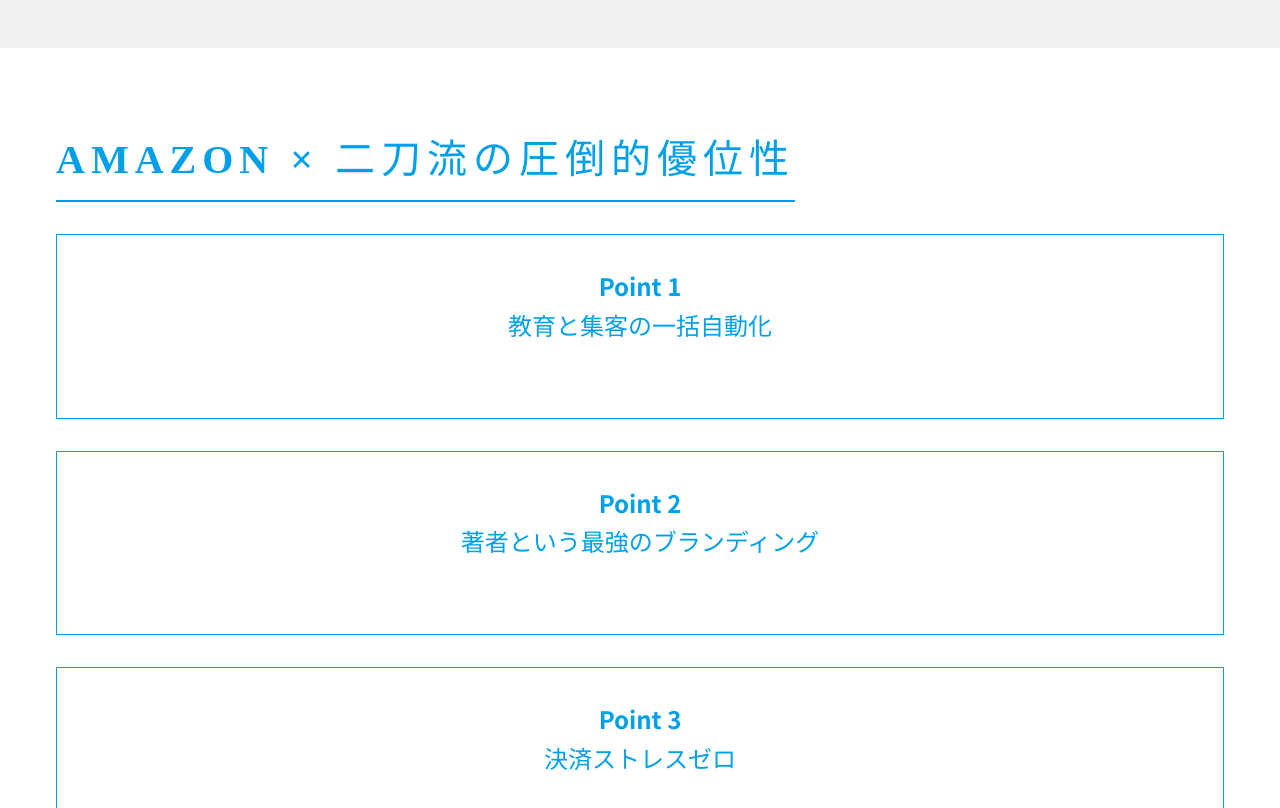
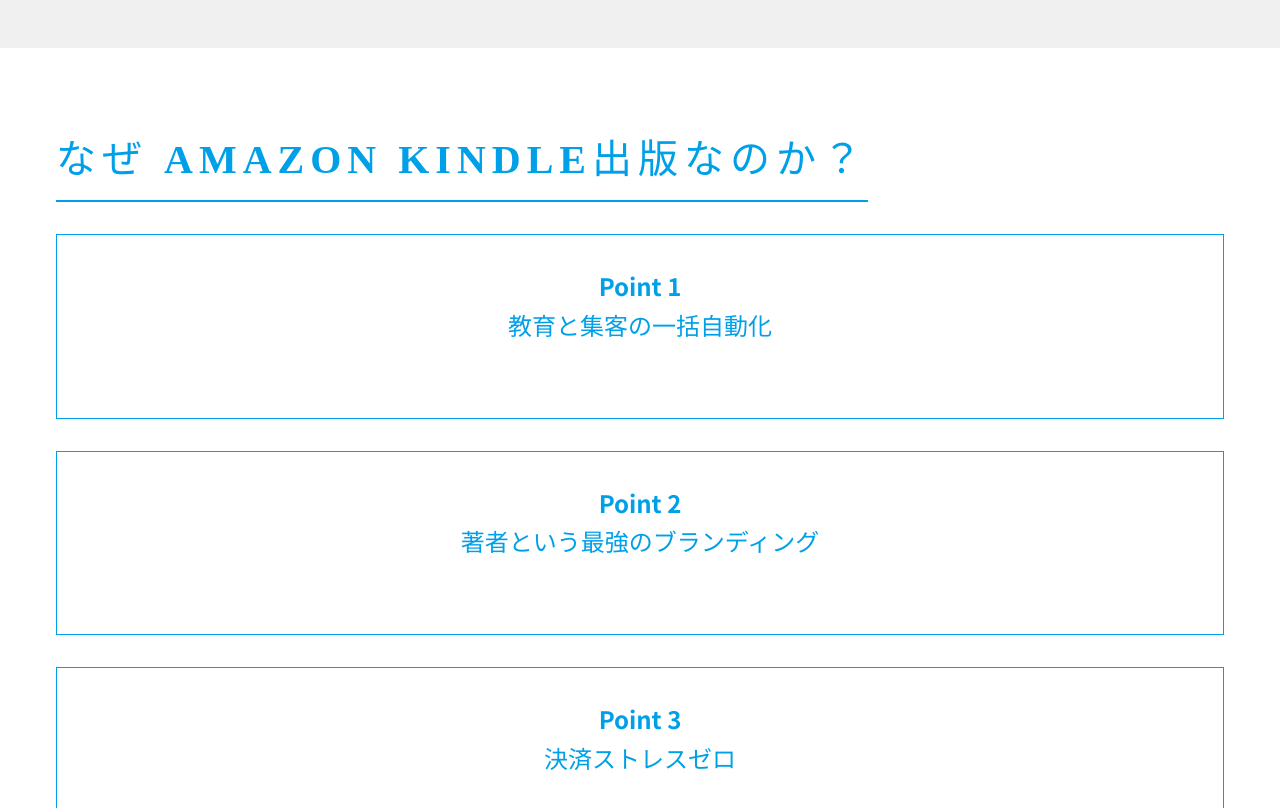
Before and after one commit to rikutoaimanga-max/Kindle-Publishing-Homepage, a React (Vite) app: page / in a window 1280 px wide. Shown: the part 1940-2748 px from the top of the page. Built offline with nearby package versions, Linux system fonts and the light colour scheme.

Commit message:
Text: Update Solution section title

```diff
--- a/src/components/Solution.jsx
+++ b/src/components/Solution.jsx
@@ -20,7 +20,7 @@ const Solution = () => {
     return (
         <section style={{ backgroundColor: 'var(--color-primary)', padding: '80px 0', color: 'var(--color-text-light)' }}>
             <div className="container">
-                <h2 className="section-title">Amazon × 二刀流の圧倒的優位性</h2>
+                <h2 className="section-title">なぜ Amazon Kindle出版なのか？</h2>
                 <div className="grid grid-3">
                     {points.map((point, index) => (
                         <div key={index} style={{
```
